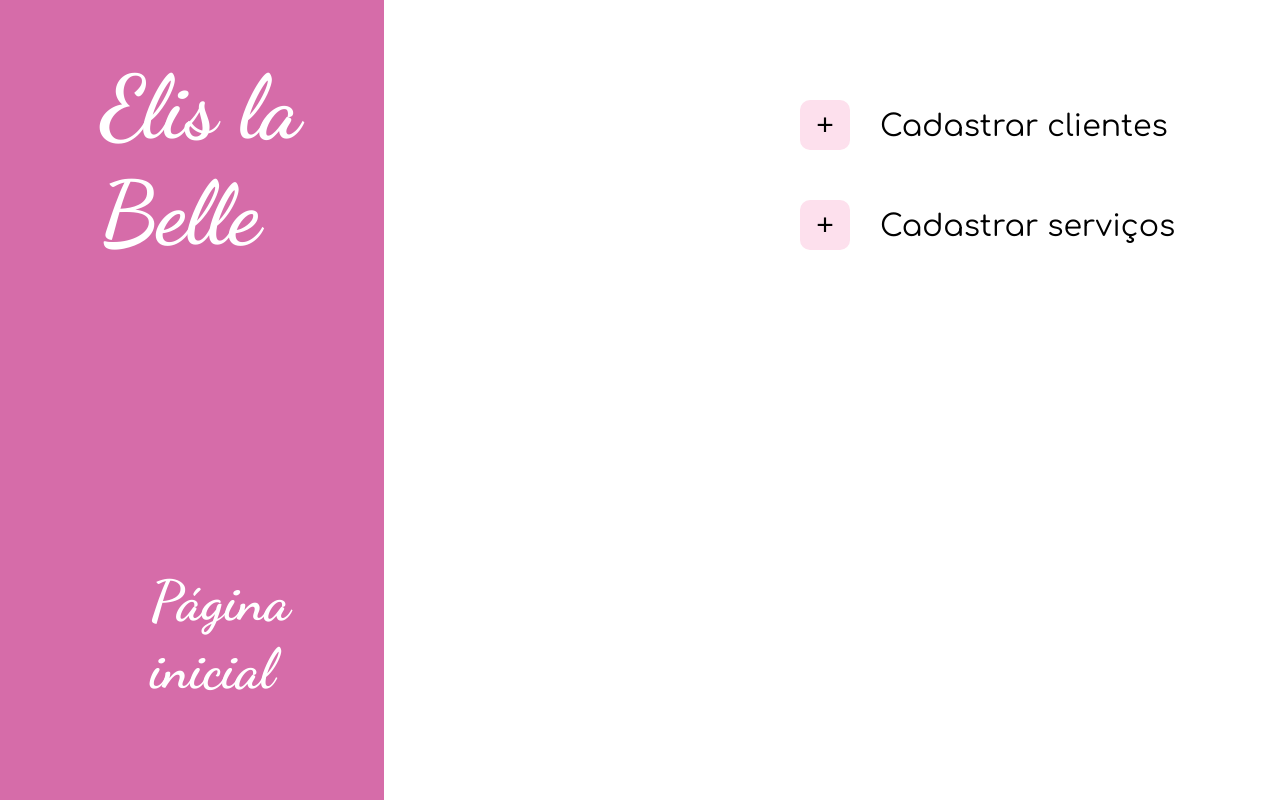
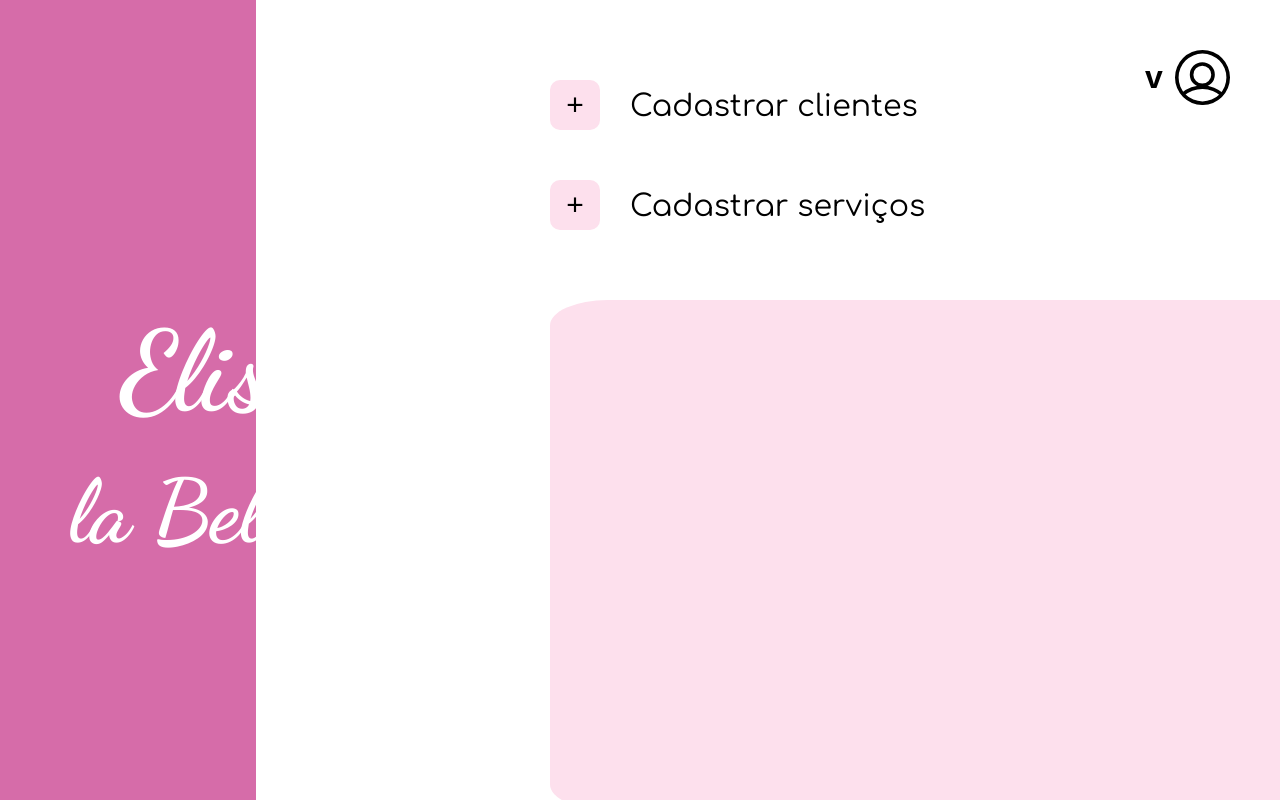
Before and after one commit to phramoscampos-boop/Sistema-de-Gestao---MEI, a plain HTML site: page home/dashboard.html in a window 1280 px wide. Drawn offline with Linux system fonts and the light colour scheme.

Commit message:
Alterações nas mesmas telas
Co-authored-by: phramos <phramoscampos-boop@users.noreply.github.com>

```diff
--- a/home/dashboard.css
+++ b/home/dashboard.css
@@ -10,46 +10,47 @@ html, body{
     background-color: #d66ca9;
     box-sizing: border-box;
     min-height: 105vh;
-    width: 30%;
+    width: 20%;
     margin-top: -25px;
     padding: 30px;
 }
 
-.elis_la_belle{
+.elis, .la_belle{
     font-family: "Dancing Script", bold;
     color: white;
-    font-size: 550%;
-    margin-left: 70px;
-    margin-top: 50px;
+    position: fixed;
 }
 
-.home_page{
-    font-family: "Dancing Script", bold;
-    color: white;
-    font-size: 350%;
-    margin-left: 120px;
-    margin-top: 300px;
+.elis{
+    font-size: 700%;
+    left: 120px;
+    top: 230px;
+}
+
+.la_belle{
+    font-size: 550%;
+    left: 70px;
+    top: 400px;
 }
 
 .bt_cadastrar_clientes, .bt_cadastrar_servicos{
     background-color: #fde0ed;
     position: fixed;
-    left: 800px;
+    left: 550px;
     width: 50px;
     height: 50px;
     font-size: 30px;
     border-radius: 20%;
     border: 0px;
-    left: 800px;
     transition: transform 0.15s ease;
 }
 
 .bt_cadastrar_clientes {
-    top: 100px;
+    top: 80px;
 }
 
 .bt_cadastrar_servicos {
-    top: 200px;
+    top: 180px;
 }
 
 .bt_cadastrar_clientes:active, .bt_cadastrar_servicos:active{
@@ -62,7 +63,7 @@ html, body{
 
 .p_clientes, .p_servicos{
     position: fixed;
-    left: 880px;
+    left: 630px;
     width: 800px;
     height: 50px;
     font-size: 30px;
@@ -70,9 +71,57 @@ html, body{
 }
 
 .p_clientes{
-    top: 80px;
+    top: 60px;
 }
 
 .p_servicos{
-    top: 180px;
+    top: 160px;
 }
+
+.dashboard_busca{
+    background-color: #fde0ed;
+    position: fixed;
+    left: 550px;
+    width: 1150px;
+    height: 510px;
+    font-size: 30px;
+    border-radius: 5%;
+    border: 0px;
+    top: 300px;
+}
+
+.profile_img{
+    position: absolute;
+    right: 50px;
+    top: 50px;
+    width: 55px;
+    height: 55px;
+}
+
+.profile {
+    transition: transform 0.15s ease;
+}
+
+.profile:active {
+    transform: scale(0.95);
+}
+
+/*.profile{
+    transition: transform 0.15s ease;
+}
+
+.profile:active{
+    transform: scale(0.85);
+    transform: scale(0.9) translateY(2px);
+    opacity: 0.8;
+    box-shadow: inset 0 3px 5px rgba(0, 0, 0, 0.2);
+}*/
+
+.profile_arrow{
+    font-family: Arial, Helvetica;
+    position: absolute;
+    right: 80px;
+    top: 38px;
+    width: 55px;
+    height: 55px;
+}
--- a/home/dashboard.html
+++ b/home/dashboard.html
@@ -17,8 +17,8 @@
       <div> <!--HOME PAGE-->
 
         <div class="side_bar"> <!--side bar-->
-          <h1 class="elis_la_belle">Elis la Belle</h1>
-          <h2 class="home_page"> Página inicial</h2>
+          <h1 class="elis">Elis</h1>
+          <h1 class="la_belle">la Belle</h1>
         </div>
 
         <div class="home_cadastrar">
@@ -27,7 +27,14 @@
           <button class="bt_cadastrar_servicos">+</button>
           <p class="p_servicos">Cadastrar serviços</p>
         </div>
-       <!--te amo amor-->>
+      </div>
+
+      <div class="profile">
+        <img class="profile_img" src="profile_img.svg">
+        <h1 class="profile_arrow">v</h1>
+      </div>
+
+      <div class="dashboard_busca">
       </div>
 
     </main>
```
Also changed, not shown: home/index.html (+8 -5 lines), home/login.html (+3 -1 lines), home/style.css (+12 -1 lines), home/profile_img.svg (added).
